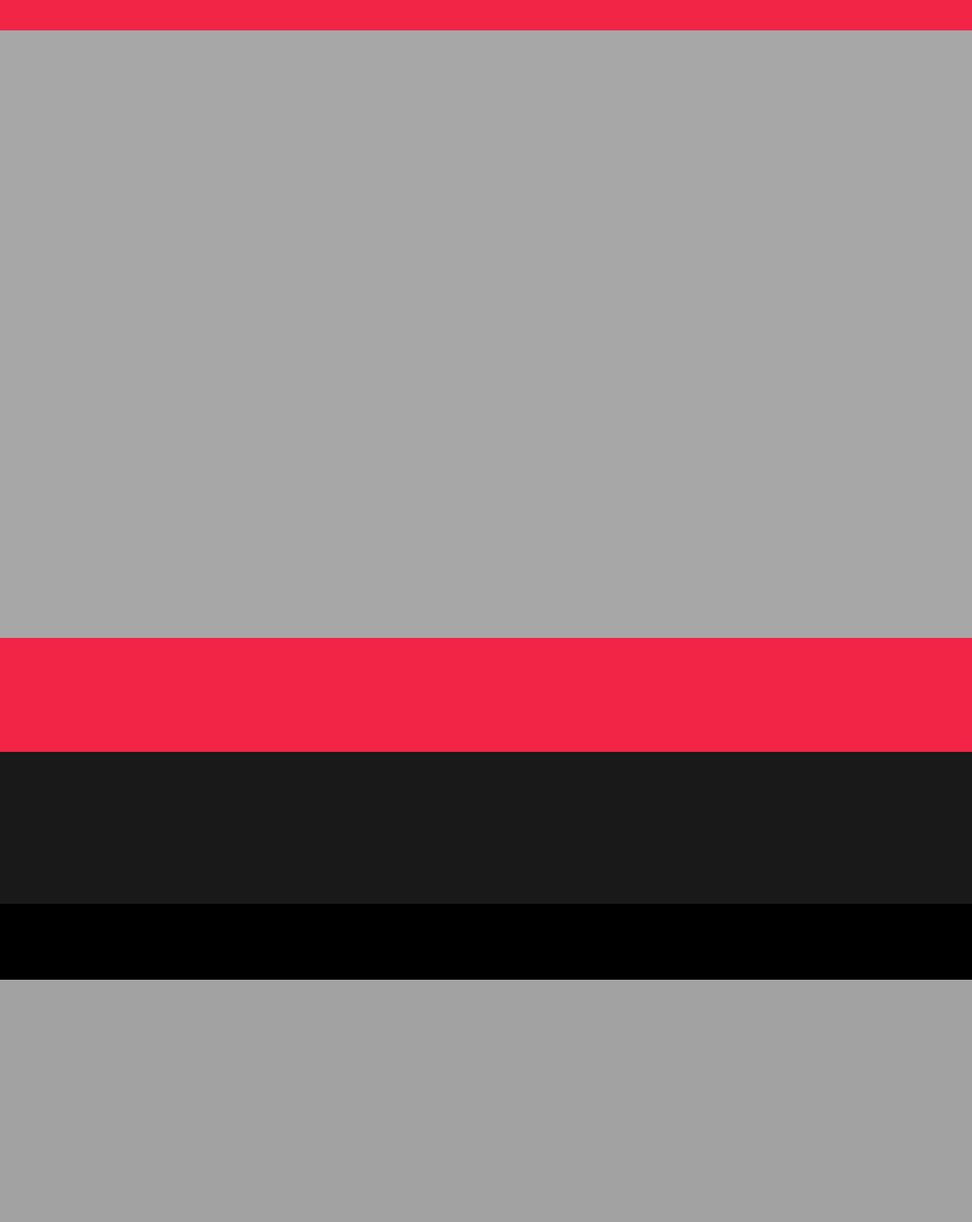
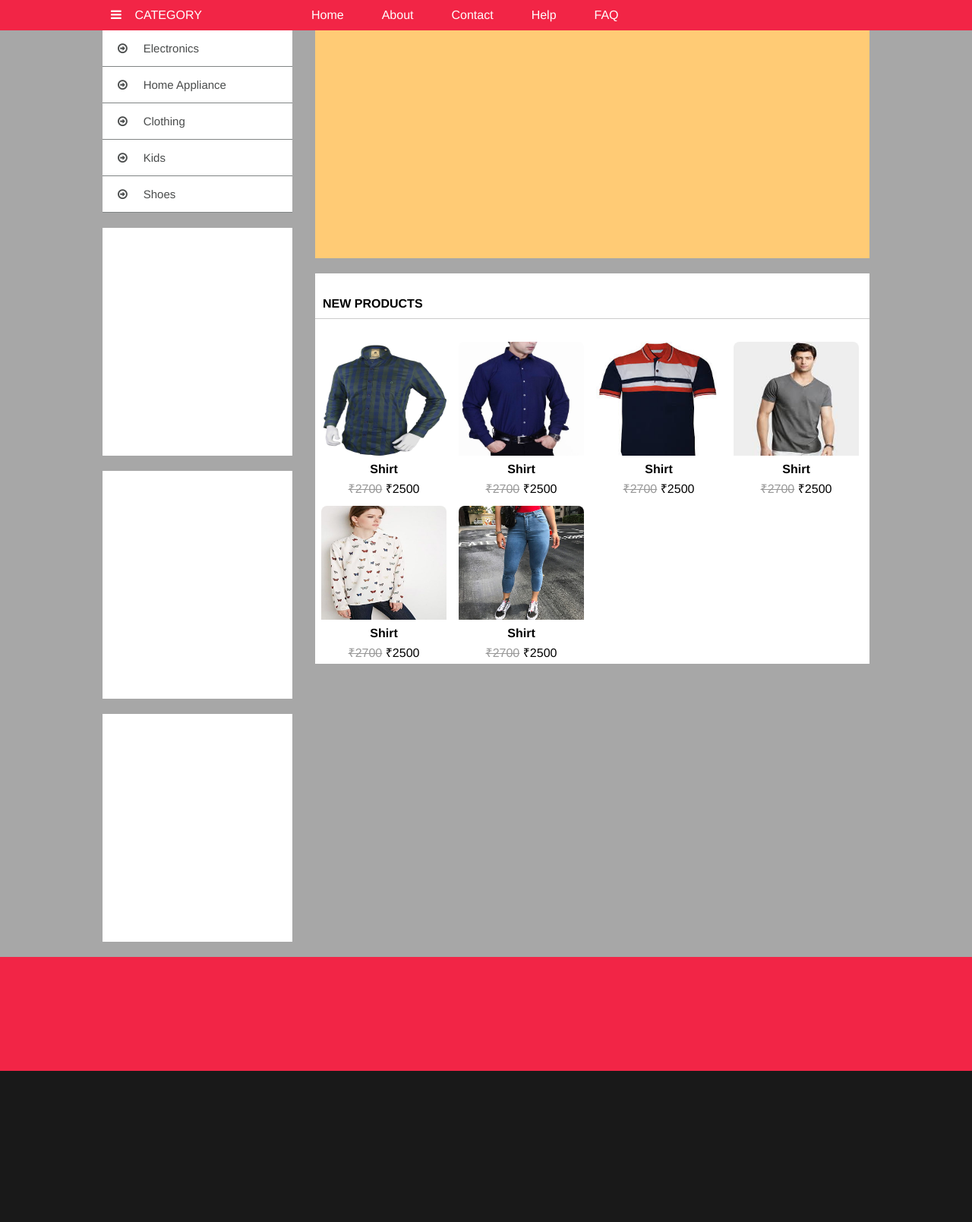
Before and after one commit to jamesjoel/tss11_online, a PHP site: page / in a window 1280 px wide. Shown: the part 100-1709 px from the top of the page at 76% size. Before the commit the page ends 1390 px from the top, so only its background shows below. Run offline with PHP 8.4, Linux system fonts and the light colour scheme.

Commit message:
working on theme

```diff
--- a/theme1/css/style.css
+++ b/theme1/css/style.css
@@ -15,8 +15,9 @@ body{
 }
 .content{
 	background-color: #A7A7A7;
-	height: 800px;
+	min-height: 800px;
 	width: 100%;
+	overflow: hidden;
 }
 .logo{
 	width: 100%;
@@ -100,3 +101,123 @@ body{
 .right-header-top ul li a:hover{
 	text-decoration: underline;
 }
+.left-menu{
+	float: left;
+	width: 250px;
+}
+.right-menu{
+	float: left;
+	width: 760px;
+}
+.left-menu h4{
+	color: #FFF;
+	margin: 0;
+	padding: 11px;
+	text-transform: uppercase;
+	font-weight: normal;
+
+}
+.right-menu ul{
+	margin: 0;
+	padding: 0;
+}
+.right-menu ul li{
+	list-style: none;
+	float: left;
+}
+.right-menu ul li a{
+	display: inline-block;
+	color: #FFF;
+	text-decoration: none;
+	padding: 11px 25px;
+}
+.right-menu ul li a:hover{
+	background-color: #191A1A;
+
+}
+.left-content{
+	float: left;
+	width: 250px;
+	/*background-color: #FFF;*/
+	min-height: 800px;
+}
+.right-content{
+	float: left;
+	width: 730px;
+	margin-left: 30px;
+	/*background-color: blue;*/
+	min-height: 800px;
+}
+.left-content-menu{
+	background-color: #FFF;
+}
+.left-content-menu ul{
+	margin: 0;
+	padding: 0;
+}
+.left-content-menu ul li{
+	list-style: none;
+}
+.left-content-menu ul li a{
+	text-decoration: none;
+	display: block;
+
+	padding: 15px 20px;
+	color: #4a4c4c;
+	font-size: 15px;
+	border-bottom: 1px solid #808484;
+}
+.left-content-box{
+	width: 250px;
+	height: 300px;
+	background-color: #FFF;
+	margin: 20px 0;
+}
+.slider{
+	width: 730px;
+	height: 300px;
+	background-color: #FFCB75;
+}
+.product{
+	width: 730px;
+	min-height: 400px;
+	overflow: hidden;
+	background-color: #FFF;
+	margin: 20px 0;
+}
+.product h4{
+	text-transform: uppercase;
+	padding: 10px;
+	border-bottom: 1px solid #CCC;
+}
+.product-box{
+	float: left;
+	width: 165px;
+	height: 200px;
+	/*background-color: red;*/
+	margin: 8px;
+	border-radius: 8px;
+}
+.product-box:hover{
+	box-shadow: 0px 0px 5px #000;
+	cursor: pointer;
+}
+.product-box img{
+	height: 150px;
+	width: 165px;
+	border-radius: 8px 8px 0 0;
+}
+.product-name{
+	margin: 5px 0 0 0;
+	padding: 0;
+	text-align: center;
+	font-weight: bold;
+}
+.product-price{
+	margin: 5px 0 0 0;
+	padding: 0;
+	text-align: center;
+}
+.product-price del{
+	color: #999999;
+}
--- a/theme1/index.html
+++ b/theme1/index.html
@@ -3,6 +3,7 @@
 <head>
 	<title></title>
 	<link rel="stylesheet" type="text/css" href="css/style.css">
+	<link rel="stylesheet" type="text/css" href="https://stackpath.bootstrapcdn.com/font-awesome/4.7.0/css/font-awesome.min.css">
 </head>
 <body>
 <div class="header">
@@ -27,10 +28,75 @@
 	</div>
 </div>
 <div class="menu">
-	<div class="wrapper"></div>
+	<div class="wrapper">
+		<div class="left-menu">
+			<h4><i class="fa fa-bars" aria-hidden="true"></i>&nbsp;&nbsp;&nbsp;&nbsp;Category</h4>
+		</div>
+		<div class="right-menu">
+			<ul>
+				<li><a href="#">Home</a></li>
+				<li><a href="#">About</a></li>
+				<li><a href="#">Contact</a></li>
+				<li><a href="#">Help</a></li>
+				<li><a href="#">FAQ</a></li>
+			</ul>
+		</div>
+	</div>
 </div>
 <div class="content">
-	<div class="wrapper"></div>
+	<div class="wrapper">
+		<div class="left-content">
+			<div class="left-content-menu">
+				<ul>
+					<li><a href="#"><i class="fa fa-arrow-circle-o-right" aria-hidden="true"></i> &nbsp;&nbsp;&nbsp;&nbsp;Electronics</a></li>
+					<li><a href="#"><i class="fa fa-arrow-circle-o-right" aria-hidden="true"></i> &nbsp;&nbsp;&nbsp;&nbsp;Home Appliance</a></li>
+					<li><a href="#"><i class="fa fa-arrow-circle-o-right" aria-hidden="true"></i> &nbsp;&nbsp;&nbsp;&nbsp;Clothing</a></li>
+					<li><a href="#"><i class="fa fa-arrow-circle-o-right" aria-hidden="true"></i> &nbsp;&nbsp;&nbsp;&nbsp;Kids</a></li>
+					<li><a href="#"><i class="fa fa-arrow-circle-o-right" aria-hidden="true"></i> &nbsp;&nbsp;&nbsp;&nbsp;Shoes</a></li>
+				</ul>
+			</div>
+			<div class="left-content-box"></div>
+			<div class="left-content-box"></div>
+			<div class="left-content-box"></div>
+		</div>
+		<div class="right-content">
+			<div class="slider"></div>
+			<div class="product">
+				<h4>New Products</h4>
+				<div class="product-box">
+					<img src="images/1.jpg" />
+					<p class="product-name">Shirt</p>
+					<p class="product-price"><del>&#8377;2700</del> &#8377;2500</p>
+				</div>
+				<div class="product-box">
+					<img src="images/2.jpg" />
+					<p class="product-name">Shirt</p>
+					<p class="product-price"><del>&#8377;2700</del> &#8377;2500</p>
+				</div>
+				<div class="product-box">
+					<img src="images/3.jpg" />
+					<p class="product-name">Shirt</p>
+					<p class="product-price"><del>&#8377;2700</del> &#8377;2500</p>
+				</div>
+				<div class="product-box">
+					<img src="images/4.jpg" />
+					<p class="product-name">Shirt</p>
+					<p class="product-price"><del>&#8377;2700</del> &#8377;2500</p>
+				</div>
+				<div class="product-box">
+					<img src="images/5.jpg" />
+					<p class="product-name">Shirt</p>
+					<p class="product-price"><del>&#8377;2700</del> &#8377;2500</p>
+				</div>
+				<div class="product-box">
+					<img src="images/6.jpg" />
+					<p class="product-name">Shirt</p>
+					<p class="product-price"><del>&#8377;2700</del> &#8377;2500</p>
+				</div>
+
+			</div>
+		</div>
+	</div>
 </div>
 <div class="logo">
 	<div class="wrapper"></div>
```
Also changed, not shown: theme1/demo.html (added, +16 -0 lines), theme1/images/1.jpg (added), theme1/images/2.jpg (added), theme1/images/3.jpg (added), theme1/images/4.jpg (added), theme1/images/5.jpg (added), theme1/images/6.jpg (added), theme1/images/7.jpg (added).
